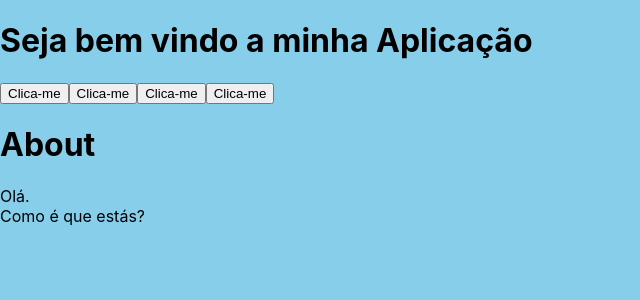
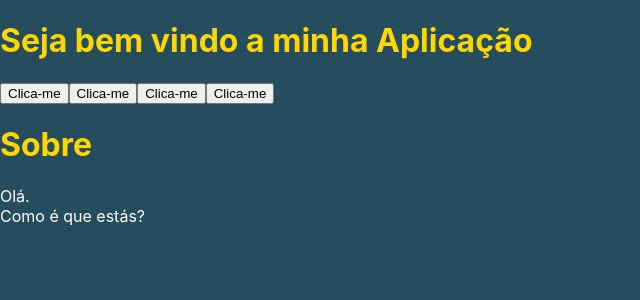
Before and after one commit to Renaldo-Paulo/Meu-app-react, a React (Create React App) app: page / in a window 1280 px wide. Shown: the top 300 px of the page, without its empty margins (0-640 px from the left). Built offline with nearby package versions, Linux system fonts and the light colour scheme.

Commit message:
fiz alterações no css e na estrutura do App.js

```diff
--- a/src/App.js
+++ b/src/App.js
@@ -13,8 +13,8 @@ function MyButton() {
 function AboutPage() {
   return (
     <>
-      <h1>About</h1>
-      <p>Olá.<br />Como é que estás?</p>
+      <h1>Sobre</h1>
+      <p>Olá.<br/>Como é que estás?</p>
     </>
   );
 }
--- a/src/index.css
+++ b/src/index.css
@@ -1,4 +1,4 @@
-body {background-color:skyblue;
+body {background-color:rgb(37, 77, 94);
   margin: 0;
   font-family: -apple-system, BlinkMacSystemFont, 'Segoe UI', 'Roboto', 'Oxygen',
     'Ubuntu', 'Cantarell', 'Fira Sans', 'Droid Sans', 'Helvetica Neue',
@@ -11,3 +11,6 @@ code {
   font-family: source-code-pro, Menlo, Monaco, Consolas, 'Courier New',
     monospace;
 }
+
+h1{color: gold;}
+p{color: white;}
```
